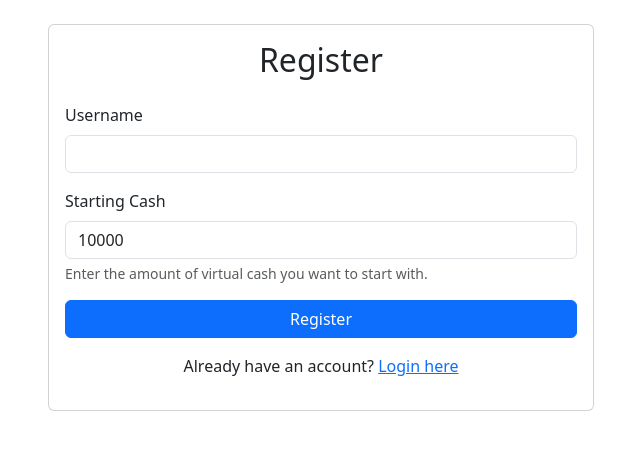
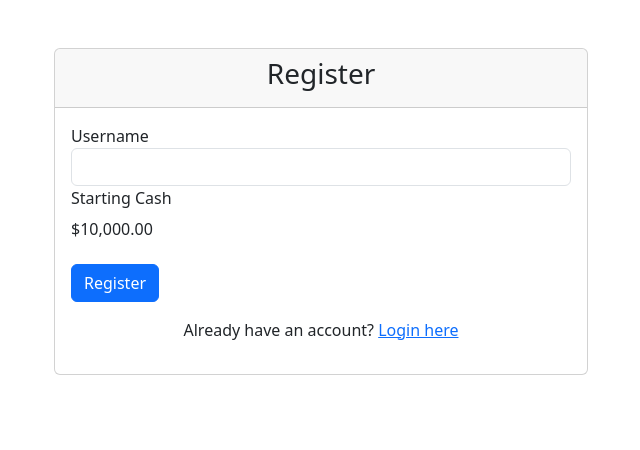
Before and after one commit to robot-time/Stock, a Flask app: page /register in a window 1280 px wide. Shown: the part 56-506 px from the top of the page, without its empty margins (319-959 px from the left). Run offline with Flask 3, Linux system fonts and the light colour scheme; parts of the project's set-up code (start-up, migrations or seed data) failed here and were passed over.

Commit message:
Set fixed starting amount to ,000 and added market closing functionality

```diff
--- a/app.py
+++ b/app.py
@@ -105,7 +105,7 @@ def login():
 def register():
     if request.method == 'POST':
         username = request.form['username']
-        starting_cash = float(request.form['starting_cash'])
+        starting_cash = 10000.00  # Fixed starting amount
 
         # Check if user exists
         user_ref = db.reference(f'users/{username}')
--- a/templates/register.html
+++ b/templates/register.html
@@ -3,24 +3,25 @@
 {% block title %}Register - Dow Bones{% endblock %}
 
 {% block content %}
-<div class="row">
-    <div class="col-md-6 offset-md-3">
+<div class="container mt-5">
+    <div class="row justify-content-center">
+        <div class="col-md-6">
             <div class="card">
+                <div class="card-header">
+                    <h3 class="text-center">Register</h3>
+                </div>
                 <div class="card-body">
-                <h2 class="card-title text-center mb-4">Register</h2>
                     <form method="POST">
-                    <div class="mb-3">
-                        <label for="username" class="form-label">Username</label>
+                        <div class="form-group">
+                            <label for="username">Username</label>
                             <input type="text" class="form-control" id="username" name="username" required>
                         </div>
-                    <div class="mb-3">
-                        <label for="starting_cash" class="form-label">Starting Cash</label>
-                        <input type="number" class="form-control" id="starting_cash" name="starting_cash" min="0" step="0.01" value="10000" required>
-                        <div class="form-text">Enter the amount of virtual cash you want to start with.</div>
+                        <div class="form-group">
+                            <label>Starting Cash</label>
+                            <div class="form-control-plaintext">$10,000.00</div>
+                            <input type="hidden" name="starting_cash" value="10000">
                         </div>
-                    <div class="d-grid">
-                        <button type="submit" class="btn btn-primary">Register</button>
-                    </div>
+                        <button type="submit" class="btn btn-primary btn-block mt-3">Register</button>
                     </form>
                     <div class="text-center mt-3">
                         <p>Already have an account? <a href="{{ url_for('login') }}">Login here</a></p>
@@ -29,4 +30,5 @@
             </div>
         </div>
     </div>
+</div>
 {% endblock %}
```
Also changed, not shown: main.py (+60 -18 lines). Lines whose indentation alone changed are shown as unchanged.
